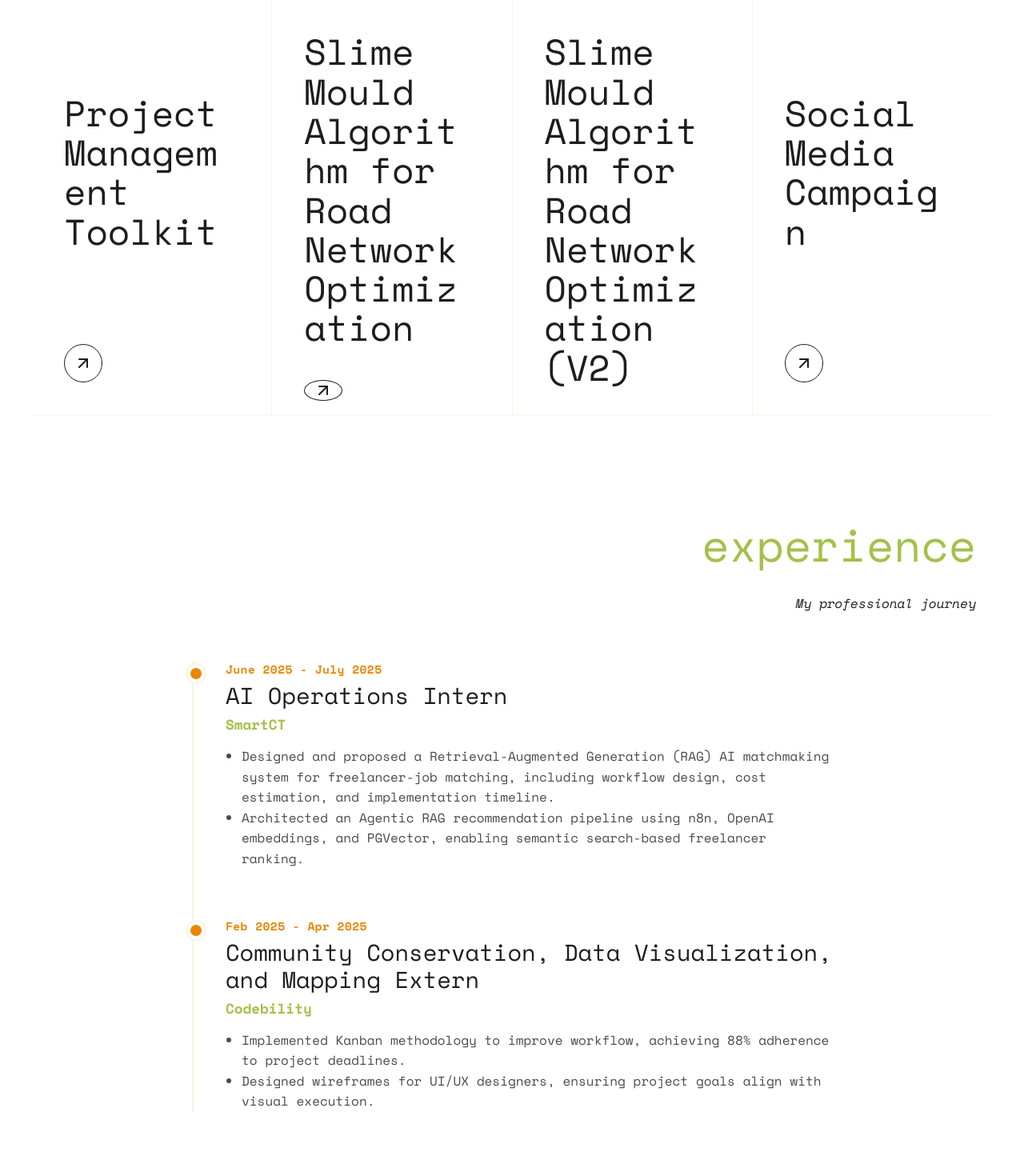
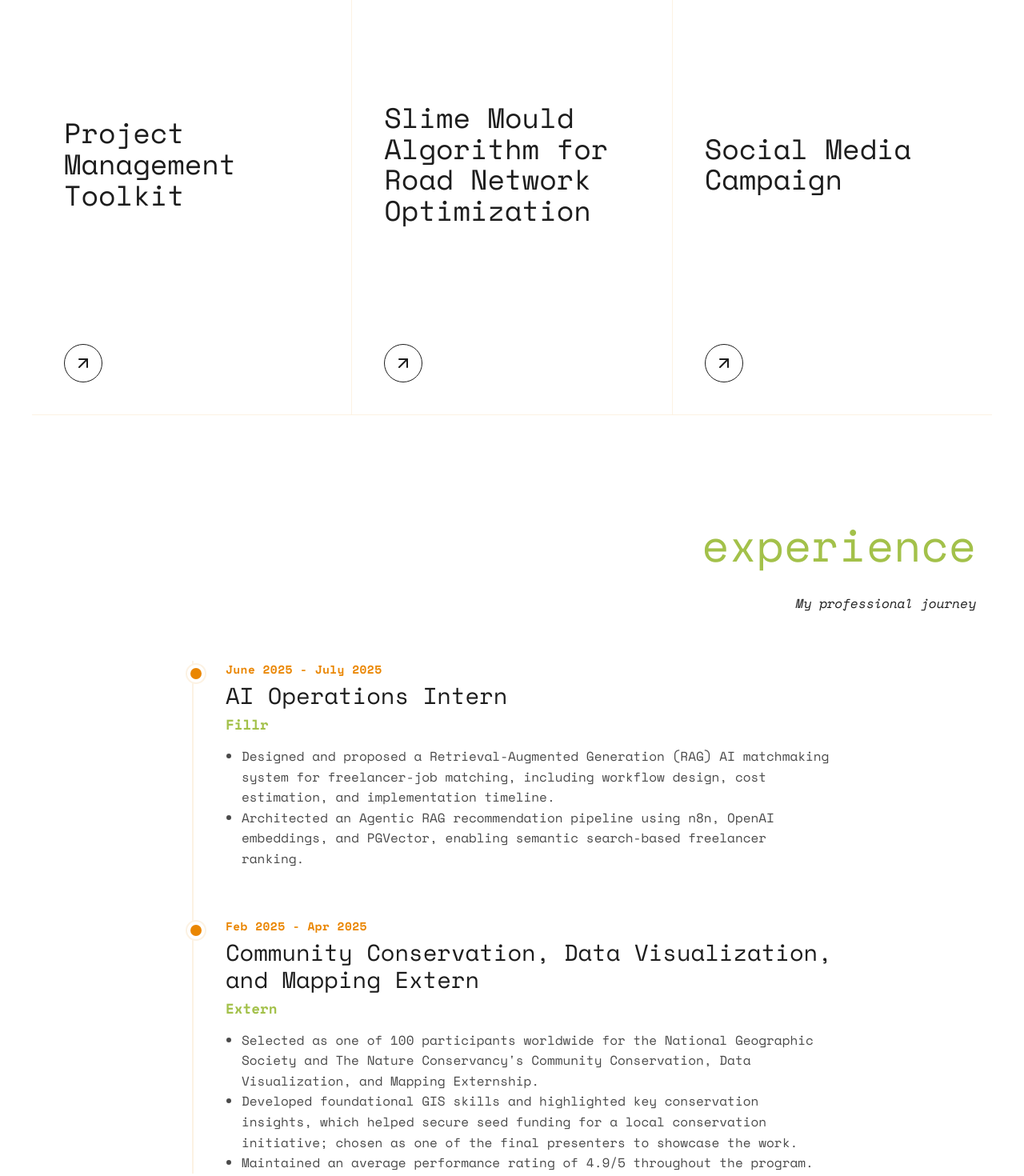
Before and after one commit to keiriina/kylaronquillo-portfolio, a React (Vite) app: page / in a window 1280 px wide. Shown: the part 1560-3030 px from the top of the page at 80% size. Built offline with nearby package versions, Linux system fonts and the light colour scheme; a web font is replaced by a local one.

Commit message:
fix(ui): adjust project modal and accordion text image

```diff
--- a/src/App.css
+++ b/src/App.css
@@ -205,7 +205,7 @@ header a:hover {
 
 .panel-title {
   font-family: var(--font-text);
-  font-size: 2.8rem;
+  font-size: 2.2rem;
   color: var(--dark);
   transition: color 0.4s;
   line-height: 1.1;
@@ -241,17 +241,17 @@ header a:hover {
 }
 
 .panel-image-preview {
-  position: absolute;
-  bottom: 40px;
-  right: 40px;
+  margin-top: 20px;
 }
 
 .panel-image-preview img {
-  width: 120px;
-  height: 120px;
-  border-radius: 50%;
+  width: 100%;
+  max-width: 300px;
+  height: auto;
+  border-radius: 4px;
   object-fit: cover;
-  border: 4px solid var(--white);
+  border: 1px solid var(--beige);
+  display: block;
 }
 
 .panel-icon {
@@ -275,10 +275,18 @@ header a:hover {
 }
 
 /* ── Role Popup Modal ─────────────────────────────────────────────────────────
-   Appears when a role card is clicked.
-   Shows experience, skills, and projects for that role.
-   Content comes from src/data/pm.json, aidev.json, or smm.json.
+   Appears when a project card is clicked.
    ──────────────────────────────────────────────────────────────────────────── */
+
+@keyframes modalOverlayFade {
+  from { opacity: 0; }
+  to { opacity: 1; }
+}
+
+@keyframes modalEntry {
+  from { opacity: 0; transform: scale(0.95); }
+  to { opacity: 1; transform: scale(1); }
+}
 
 /* Dark background overlay */
 .modal-overlay {
@@ -292,6 +300,7 @@ header a:hover {
   justify-content: center;
   align-items: center;
   z-index: 1000;
+  animation: modalOverlayFade 0.3s ease-out;
 }
 
 /* White popup box */
@@ -304,6 +313,7 @@ header a:hover {
   padding: 40px 50px;
   overflow-y: auto;
   position: relative;
+  animation: modalEntry 0.3s cubic-bezier(0.16, 1, 0.3, 1);
 }
 
 /* × close button */
--- a/src/components/ProjectModal.tsx
+++ b/src/components/ProjectModal.tsx
@@ -11,27 +11,40 @@ const ProjectModal: React.FC<ProjectModalProps> = ({ project, onClose }) => {
 
   return (
     <div className="modal-overlay" onClick={onClose}>
-      <div className="modal-content" onClick={(e) => e.stopPropagation()}>
-        <button className="close-btn" onClick={onClose}>×</button>
-        <div className="modal-header">
-          <h1 className="about-header" style={{ fontSize: '3rem', margin: 0, textAlign: 'left' }}>{project.title}</h1>
+      <div className="modal-content" onClick={(e) => e.stopPropagation()} style={{ maxWidth: '800px', padding: '50px' }}>
+        <button className="close-btn" onClick={onClose} style={{ fontSize: '2rem' }}>×</button>
+
+        <div style={{ display: 'flex', flexDirection: 'column', alignItems: 'flex-start' }}>
+          <h1 className="about-header" style={{ fontSize: '2.5rem', margin: '0 0 10px 0', textAlign: 'left', lineHeight: '1.2' }}>{project.title}</h1>
+          <div style={{
+            display: 'inline-block',
+            padding: '4px 12px',
+            backgroundColor: '#eee',
+            border: '1px solid #ddd',
+            color: '#666',
+            borderRadius: '4px',
+            fontSize: '0.8rem',
+            fontWeight: '600',
+            letterSpacing: '0.5px',
+            marginBottom: '30px',
+            textTransform: 'uppercase'
+          }}>
+            {project.role}
           </div>
 
-        <div className="modal-body" style={{ gridTemplateColumns: '1fr', gap: '20px' }}>
-          <div>
-            <h1 className="modal-section-title">Case Study Overview</h1>
-            <p style={{ fontSize: '1.1rem', lineHeight: '1.6', textAlign: 'justify', marginBottom: '30px' }}>
+          <p style={{ fontSize: '1rem', lineHeight: '1.7', textAlign: 'justify', margin: '0 0 20px 0', color: 'var(--dark)' }}>
             {project.description}
           </p>
+
           {project.image && (
-               <img src={project.image} alt={project.title} style={{ width: '100%', borderRadius: '10px', marginTop: '20px' }} />
+             <img src={project.image} alt={project.title} style={{ width: '100%', borderRadius: '4px', marginTop: '10px', display: 'block', border: '1px solid var(--beige)' }} />
           )}
+
           {project.link && (
-               <a href={project.link} target="_blank" rel="noopener noreferrer" className="contact-btn" style={{ marginTop: '30px' }}>
+             <a href={project.link} target="_blank" rel="noopener noreferrer" className="contact-btn" style={{ marginTop: '30px', display: 'inline-block' }}>
                View Project Link
              </a>
           )}
-          </div>
         </div>
       </div>
     </div>
--- a/src/data/aidev.json
+++ b/src/data/aidev.json
@@ -4,8 +4,8 @@
   "experience": [
     {
       "role": "AI Operations Intern",
-      "company": "SmartCT",
-      "link": "https://www.smartct.org",
+      "company": "Fillr",
+      "link": "https://fillr.work/",
       "date": "June 2025 - July 2025",
       "description": [
         "Designed and proposed a Retrieval-Augmented Generation (RAG) AI matchmaking system for freelancer-job matching, including workflow design, cost estimation, and implementation timeline.",
@@ -14,34 +14,27 @@
     },
     {
       "role": "Community Conservation, Data Visualization, and Mapping Extern",
-      "company": "Codebility",
-      "link": "https://www.codebility.tech/",
+      "company": "Extern",
+      "link": "https://www.extern.com/",
       "date": "Feb 2025 - Apr 2025",
       "description": [
-        "Implemented Kanban methodology to improve workflow, achieving 88% adherence to project deadlines.",
-        "Designed wireframes for UI/UX designers, ensuring project goals align with visual execution."
+        "Selected as one of 100 participants worldwide for the National Geographic Society and The Nature Conservancy's Community Conservation, Data Visualization, and Mapping Externship.",
+        "Developed foundational GIS skills and highlighted key conservation insights, which helped secure seed funding for a local conservation initiative; chosen as one of the final presenters to showcase the work.",
+        "Maintained an average performance rating of 4.9/5 throughout the program."
       ]
     }
   ],
   "skills": [
-    "reactjs",
+    "nextjs",
     "python",
-    "nextjs",
-    "n8n",
-    "restapi"
+    "mapbox"
   ],
   "projects": [
     {
       "title": "Slime Mould Algorithm for Road Network Optimization",
-      "description": "Designed and proposed a Retrieval-Augmented Generation (RAG) AI matchmaking system for freelancer-job matching, including workflow design, cost estimation, and implementation timeline.",
-      "image": "https://picsum.photos/400/300?random=2",
-      "link": "https://github.com/example/slime-mould"
-    },
-    {
-      "title": "Slime Mould Algorithm for Road Network Optimization (V2)",
-      "description": "Another instance of the RAG application or something similar.",
-      "image": "https://picsum.photos/400/300?random=3",
-      "link": "https://github.com/example/slime-mould-v2"
+      "description": "Build a road optimization web application that utilizes the Slime Mould Algorithm to find the most optimal path for road networks.",
+      "image": "",
+      "link": ""
     }
   ]
 }
```
Lines whose indentation alone changed are shown as unchanged.
